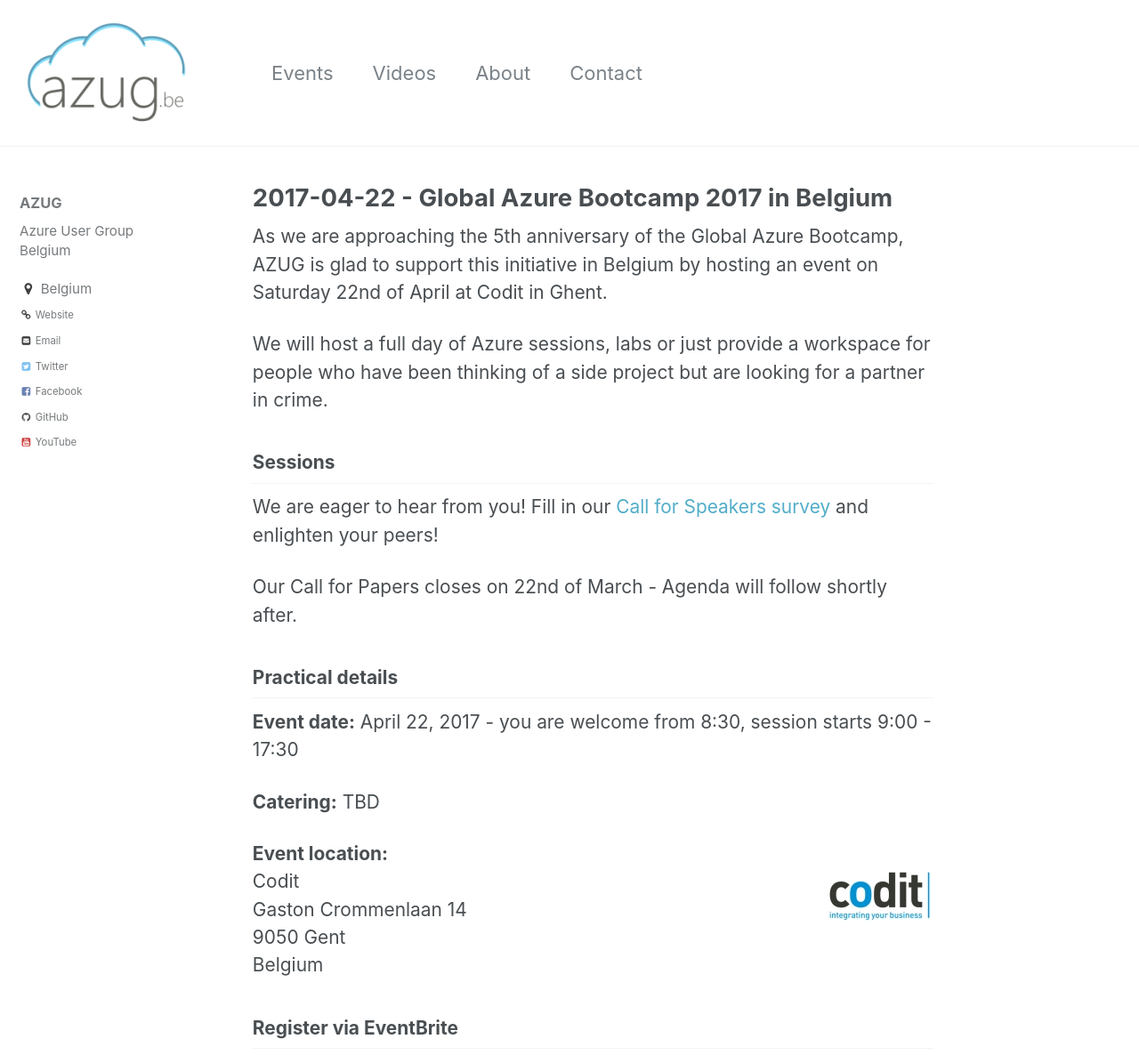
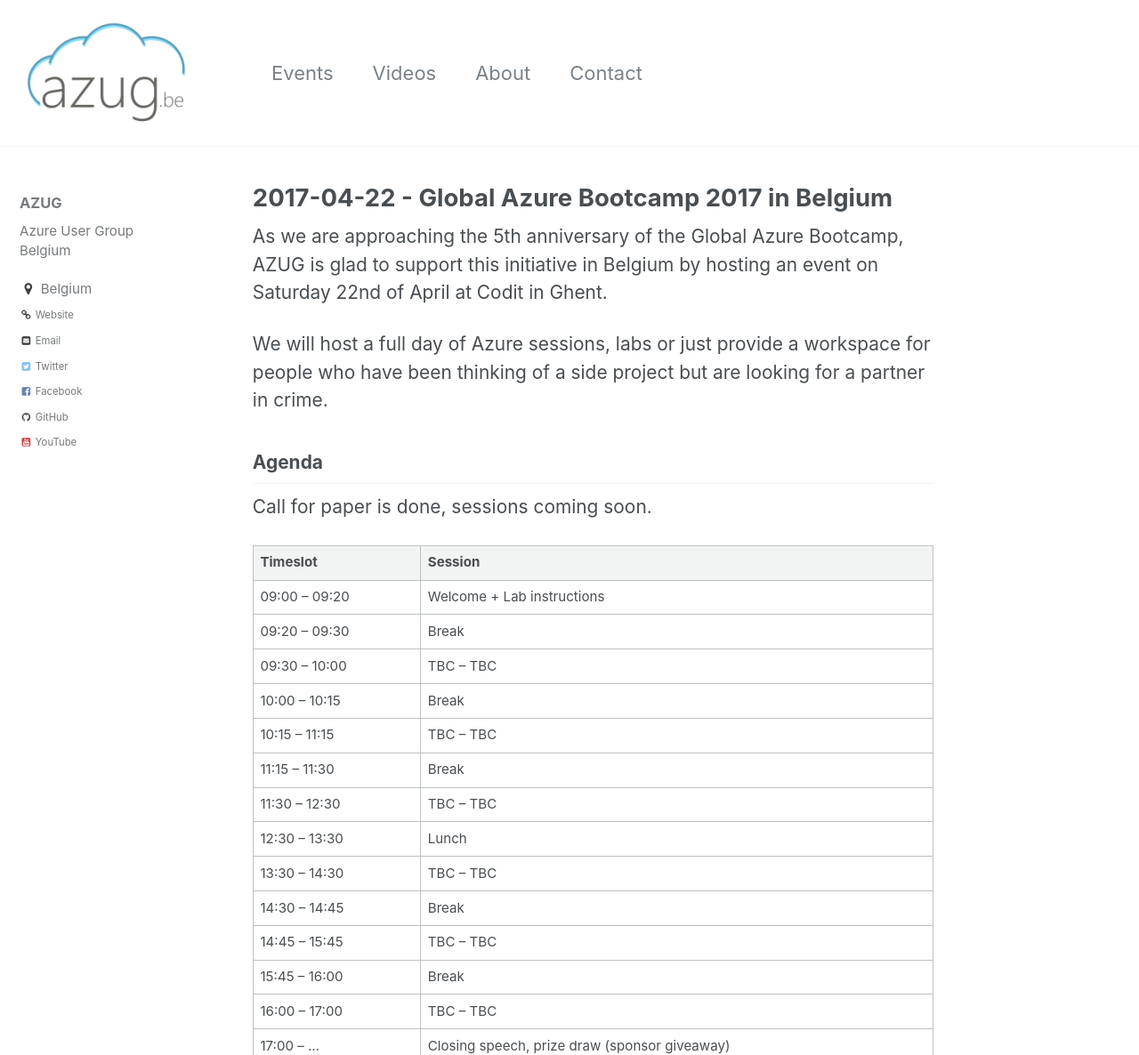
Before and after one commit to AzugBe/azugbe.github.io, a Jekyll site: the page built from _posts/events/2017-04-22---global-azure-bootcamp-2017.md, in a window 1280 px wide and 1400 px high, cut to the strip 0-1186 px from the top of the window. Shown: the whole strip at 89% size. Built offline with Jekyll 4.4.1, drawn with Linux system fonts in a browser that asks for light colours.

```diff
--- a/_posts/events/2017-04-22---global-azure-bootcamp-2017.md
+++ b/_posts/events/2017-04-22---global-azure-bootcamp-2017.md
@@ -16,16 +16,29 @@ As we are approaching the 5th anniversary of the Global Azure Bootcamp, AZUG is
 
 We will host a full day of Azure sessions, labs or just provide a workspace for people who have been thinking of a side project but are looking for a partner in crime.
 
-## Sessions
-We are eager to hear from you! Fill in our [Call for Speakers survey](https://onedrive.live.com/survey?resid=5CFF7F4925C71F4F!81386&authkey=!APBQDaZiQ_VDh1U) and enlighten your peers!
+## Agenda
+Call for paper is done, sessions coming soon.
 
-Our Call for Papers closes on 22nd of March - Agenda will follow shortly after.
+| Timeslot        | Session                                                                 |
+|:-------------------|:-----------------------------------------------------------------|
+| 09:00 – 09:20 | Welcome + Lab instructions                                |
+| 09:20 – 09:30 | 	 Break                                                                   |
+| 09:30 – 10:00 | 	 TBC – TBC                                                            |
+| 10:00 – 10:15 | 	 Break                                                                   |
+| 10:15 – 11:15 | 	 TBC – TBC                                                            |
+| 11:15 – 11:30 | 	 Break                                                                   |
+| 11:30 – 12:30 | 	 TBC – TBC                                                            |
+| 12:30 – 13:30 | 	 Lunch                                                                   |
+| 13:30 – 14:30 | 	 TBC – TBC                                                            |
+| 14:30 – 14:45 | 	 Break                                                                   |
+| 14:45 – 15:45 | 	 TBC – TBC                                                            |
+| 15:45 – 16:00 | 	 Break                                                                   |
+| 16:00 – 17:00 | 	 TBC – TBC                                                            |
+| 17:00 – ...	    | Closing speech, prize draw (sponsor giveaway) |
 
 ## Practical details
 
 **Event date:** April 22, 2017 - you are welcome from 8:30, session starts 9:00 - 17:30
-
-**Catering:** TBD
 
 **Event location:**<br />
 <img width="120" height="60" align="right" alt="" src="/assets/media/sponsors/logo-codit.jpg">Codit<br />
```
